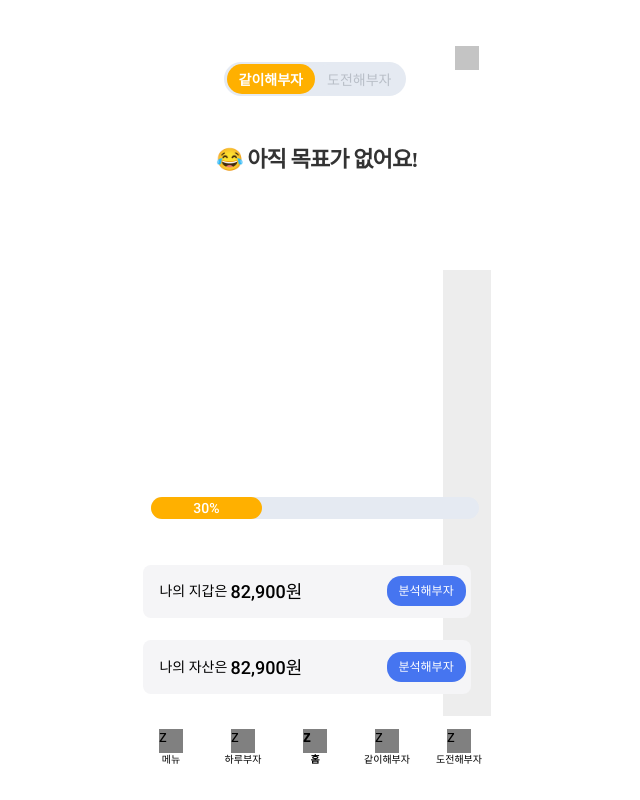
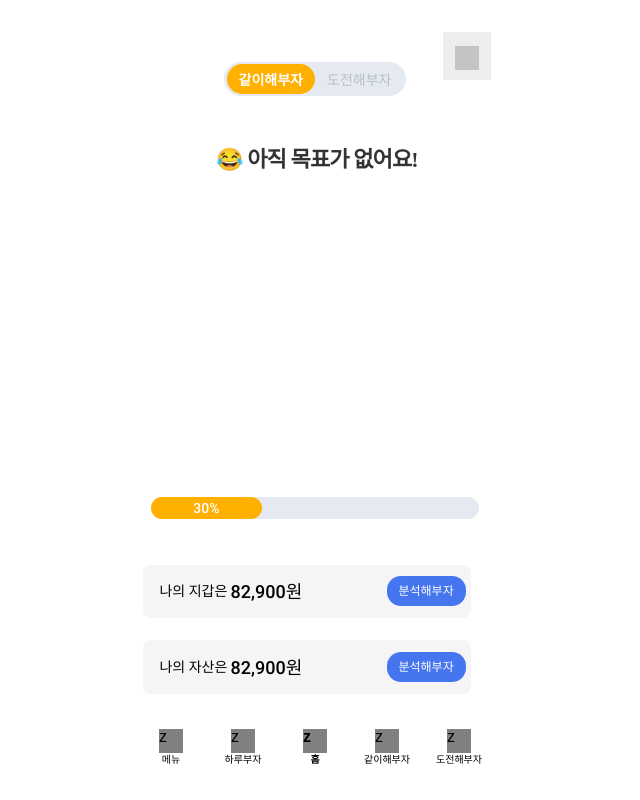
Before and after one commit to Jcurver/moabuzaFE, a React (Create React App) app: page / in a window 1280 px wide. Shown: the whole page, without its empty margins (325-965 px from the left). Built offline with nearby package versions, Linux system fonts and the light colour scheme.

Commit message:
[FIX]button

```diff
--- a/src/pages/MainPage.js
+++ b/src/pages/MainPage.js
@@ -85,9 +85,10 @@ const Wrapper = styled.div`
 const RightButtonDiv = styled.div`
   position: absolute;
   left: 85.56%;
-  right: 1.11%;
-  top: 33.72%;
-  bottom: 10.47%;
+
+  top: 4.03%;
+  width:48px;
+  height:48px;
 
   background: rgba(196, 196, 196, 0.3);
 `
--- a/src/pages/OnedayBuza.js
+++ b/src/pages/OnedayBuza.js
@@ -180,9 +180,10 @@ const LeftButton = styled.div`
 const RightButtonDiv = styled.div`
   position: absolute;
   left: 85.56%;
-  right: 1.11%;
-  top: 33.72%;
-  bottom: 10.47%;
+
+  top: 4.03%;
+  width: 48px;
+  height: 48px;
 
   background: rgba(196, 196, 196, 0.3);
 `
```
